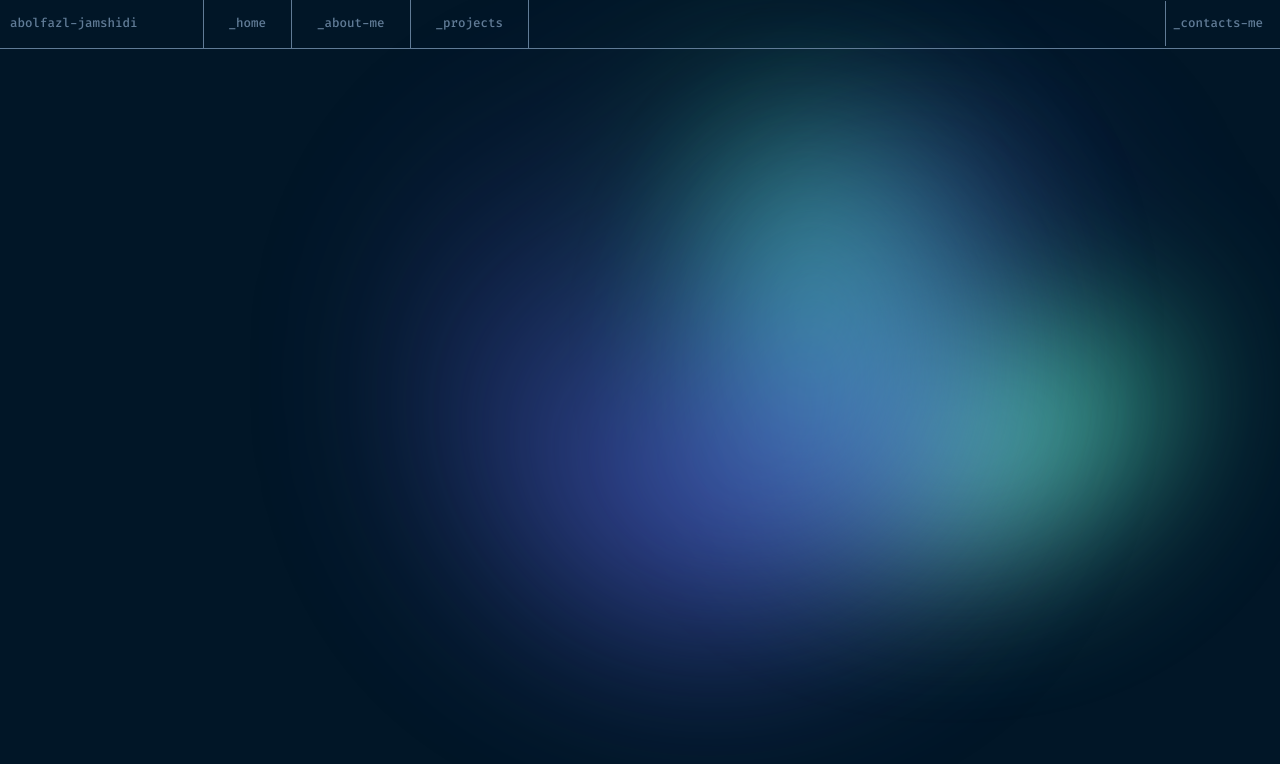
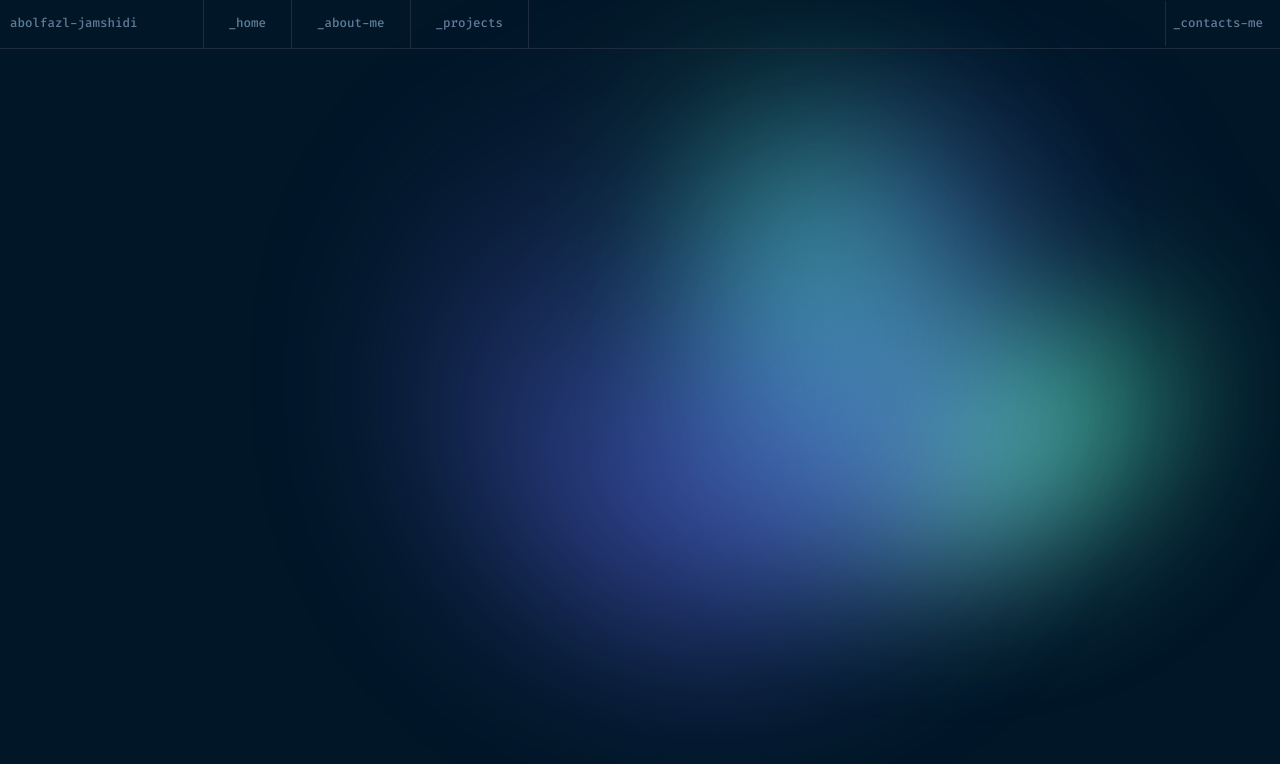
Before and after one commit to abolfazlcodes/portfolio, a Next.js app: page / in a window 1280 px wide. Shown: the top 764 px of the page. Built offline with nearby package versions, Linux system fonts and the light colour scheme.

Commit message:
update header navigation border color

```diff
--- a/src/ui/ListItem.tsx
+++ b/src/ui/ListItem.tsx
@@ -9,7 +9,7 @@ interface ListItemProps {
 function ListItem({ link, title, index }: ListItemProps) {
   return (
     <li
-      className={` group relative flex items-center justify-center border-[#607B96] px-10 py-6 text-xl font-medium duration-200 hover:text-[#FFF] ${
+      className={` group relative flex items-center justify-center border-[#1E2D3D] px-10 py-6 text-xl font-medium duration-200 hover:text-[#FFF] ${
         index >= 1 ? 'border-r' : 'border-x'
       } `}
     >
--- a/src/ui/Navbar.tsx
+++ b/src/ui/Navbar.tsx
@@ -4,12 +4,12 @@ import Logo from './Logo';
 
 function Navbar() {
   return (
-    <nav className='flex items-center justify-between border-b border-[#607B96] px-4'>
+    <nav className='flex items-center justify-between border-b border-[#1E2D3D] px-4'>
       <div className='flex w-11/12 items-center'>
         <Logo />
         <ListWrapper />
       </div>
-      <div className='group relative w-1/12 justify-end border-l border-[#607b96]'>
+      <div className='group relative w-1/12 justify-end border-l border-[#1E2D3D]'>
         <Link
           href='/contact-me'
           className='h-18 flex w-full items-center justify-center text-xl font-medium duration-200 hover:text-[#FFF]'
```
